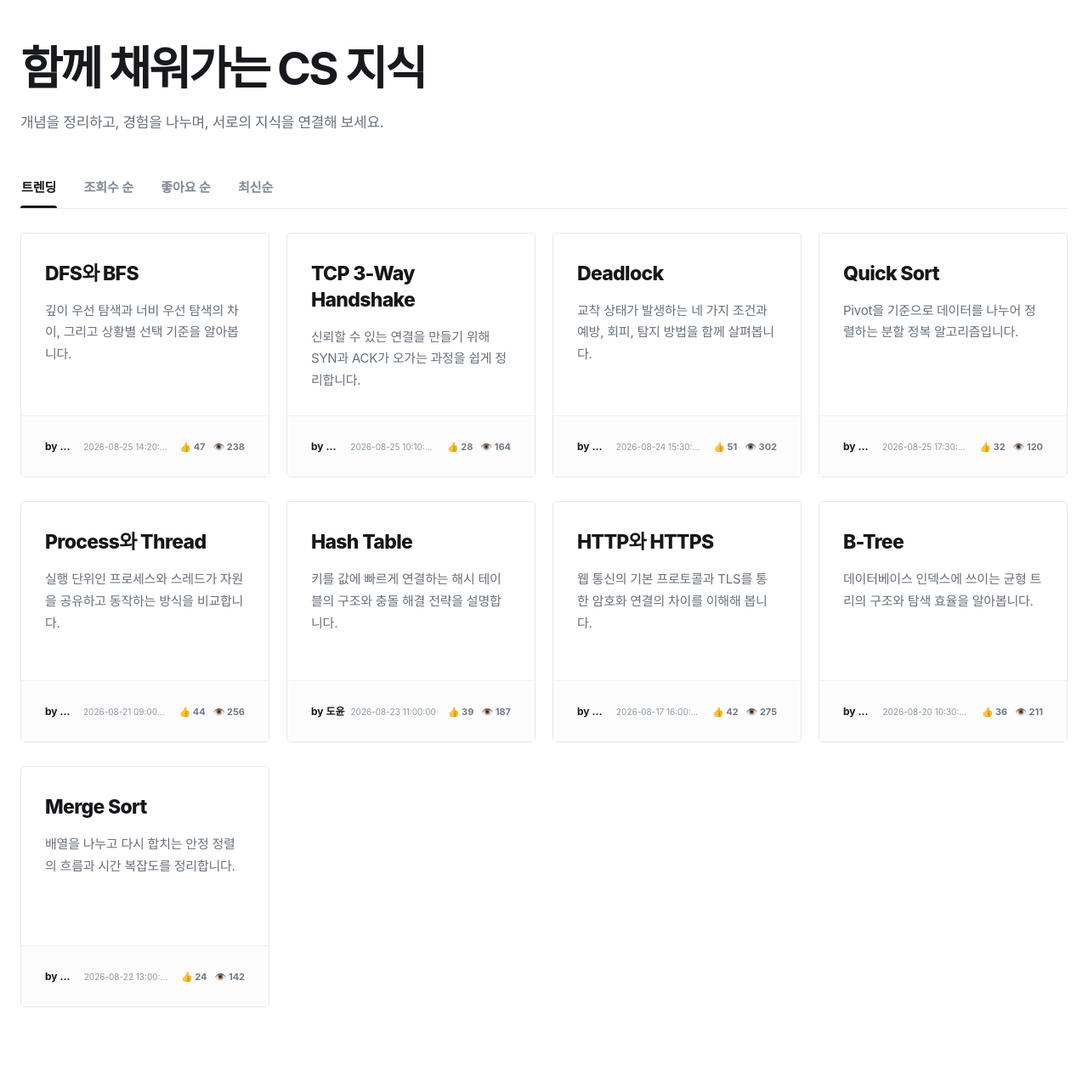
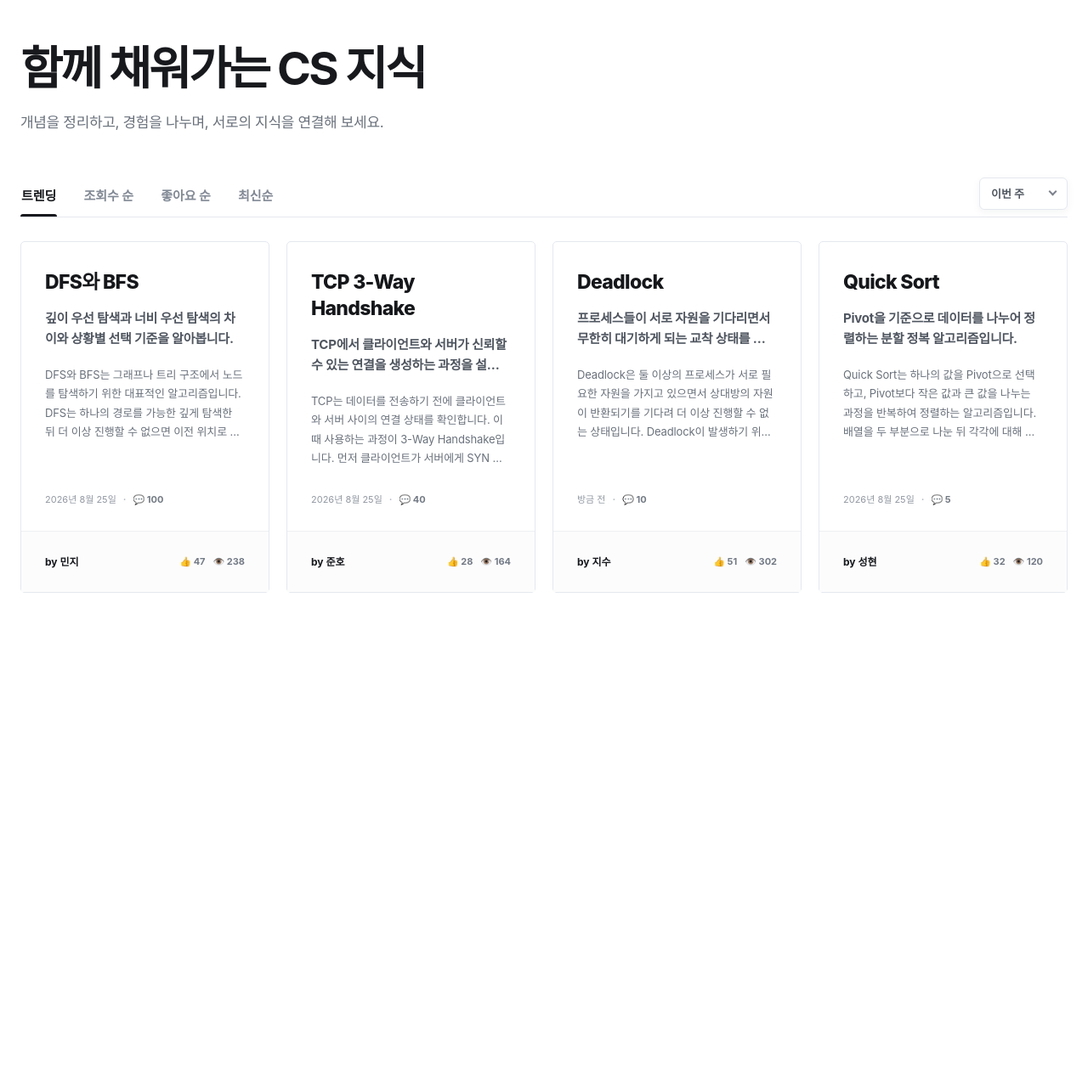
Before and after one commit to sungtaeng488/Krafton-Wiki, a Flask app: page / in a window 1280 px wide. Shown: the part 72-1346 px from the top of the page at 85% size. After the commit the page ends 770 px from the top, so only its background shows below. Run offline with Flask 3, Linux system fonts and the light colour scheme.

Commit message:
feat: improve main page discovery UI

```diff
--- a/app.py
+++ b/app.py
@@ -1,10 +1,10 @@
 from flask import Flask
 
-from routes.main import main_bp
+from routes import register_blueprints
 
 
 app = Flask(__name__)
-app.register_blueprint(main_bp)
+register_blueprints(app)
 
 
 if __name__ == "__main__":
--- a/data/__init__.py
+++ /dev/null
@@ -1 +0,0 @@
-"""Application data sources."""
--- a/routes/main.py
+++ b/routes/main.py
@@ -1,38 +1,70 @@
-from datetime import datetime
+from datetime import datetime, timedelta
 
-from flask import Blueprint, render_template, request
+from flask import Blueprint, render_template, url_for
 
 from data.mock_posts import MOCK_POSTS
 
 
 main_bp = Blueprint("main", __name__)
 
+SORT_KEYS = {
+    "trending": lambda post: post["views_24h"] + post["likes"] * 3,
+    "views": lambda post: post["views"],
+    "likes": lambda post: post["likes"],
+    "latest": lambda post: post["created_at"],
+}
+
+PERIOD_LABELS = {
+    "today": "오늘",
+    "week": "이번 주",
+    "month": "이번 달",
+    "year": "올해",
+}
+
 
 def get_relative_time(created_at):
-    diff = datetime.now() - created_at
-    seconds = diff.total_seconds()
+    now = datetime.now()
 
-    if seconds < 60:
-        return "방금 전"
-    if seconds < 3600:
-        return f"{int(seconds // 60)}분 전"
-    if seconds < 86400:
+    if created_at.date() == now.date():
+        seconds = max((now - created_at).total_seconds(), 0)
+
+        if seconds < 60:
+            return "방금 전"
+        if seconds < 3600:
+            return f"{int(seconds // 60)}분 전"
         return f"{int(seconds // 3600)}시간 전"
-    if diff.days < 7:
-        return f"{diff.days}일 전"
 
-    return created_at.strftime("%Y.%m.%d")
+    return f"{created_at.year}년 {created_at.month}월 {created_at.day}일"
 
 
-def get_sorted_posts(sort_type):
-    sort_keys = {
-        "views": lambda post: post["views"],
-        "likes": lambda post: post["likes"],
-        "latest": lambda post: post["created_at"],
-        "trending": lambda post: post["views_24h"] + post["likes"] * 3,
-    }
-    sort_key = sort_keys.get(sort_type, sort_keys["trending"])
-    sorted_posts = sorted(MOCK_POSTS, key=sort_key, reverse=True)
+def filter_posts(period):
+    today = datetime.now().date()
+
+    if period == "today":
+        return [post for post in MOCK_POSTS if post["created_at"].date() == today]
+
+    if period == "week":
+        week_start = today - timedelta(days=today.weekday())
+        return [post for post in MOCK_POSTS if post["created_at"].date() >= week_start]
+    if period == "month":
+        return [
+            post
+            for post in MOCK_POSTS
+            if post["created_at"].year == today.year
+            and post["created_at"].month == today.month
+        ]
+
+    if period == "year":
+        return [
+            post for post in MOCK_POSTS if post["created_at"].year == today.year
+        ]
+
+    return []
+
+
+def get_sorted_posts(sort_type, period):
+    filtered_posts = filter_posts(period)
+    sorted_posts = sorted(filtered_posts, key=SORT_KEYS[sort_type], reverse=True)
 
     return [
         {**post, "relative_time": get_relative_time(post["created_at"])}
@@ -40,11 +72,48 @@ def get_sorted_posts(sort_type):
     ]
 
 
+def render_index(sort_type, period):
+    sort_urls = {
+        name: (
+            url_for("main.sorted_index", sort_type=name)
+            if period == "week"
+            else url_for("main.filtered_index", sort_type=name, period=period)
+        )
+        for name in SORT_KEYS
+    }
+    period_urls = {
+        name: (
+            url_for("main.sorted_index", sort_type=sort_type)
+            if name == "week"
+            else url_for("main.filtered_index", sort_type=sort_type, period=name)
+        )
+        for name in PERIOD_LABELS
+    }
+
+    return render_template(
+        "main.html",
+        posts=get_sorted_posts(sort_type, period),
+        current_sort=sort_type,
+        current_period=period,
+        period_labels=PERIOD_LABELS,
+        sort_urls=sort_urls,
+        period_urls=period_urls,
+    )
+
+
 @main_bp.route("/")
 def index():
-    sort_type = request.args.get("sort", "trending")
-    return render_template(
-        "main.html",
-        posts=get_sorted_posts(sort_type),
-        current_sort=sort_type,
-    )
+    return render_index("trending", "week")
+
+
+@main_bp.route("/<any(trending,views,likes,latest):sort_type>")
+def sorted_index(sort_type):
+    return render_index(sort_type, "week")
+
+
+@main_bp.route(
+    "/<any(trending,views,likes,latest):sort_type>"
+    "/<any(today,week,month,year):period>"
+)
+def filtered_index(sort_type, period):
+    return render_index(sort_type, period)
--- a/static/css/main.css
+++ b/static/css/main.css
@@ -39,6 +39,12 @@ button {
     top: 0;
     z-index: 20;
     background: #ffffff;
+    will-change: transform;
+    transition: transform 260ms cubic-bezier(0.22, 1, 0.36, 1);
+}
+
+.site-header.is-hidden {
+    transform: translateY(-100%);
 }
 
 .header-inner,
@@ -165,6 +171,10 @@ button {
 }
 
 .sort-row {
+    display: flex;
+    align-items: flex-end;
+    justify-content: space-between;
+    gap: 24px;
     border-bottom: 1px solid var(--line);
 }
 
@@ -172,7 +182,9 @@ button {
     --indicator-x: 0px;
     --indicator-width: 0px;
     position: relative;
+    min-width: 0;
     display: flex;
+    flex: 1;
     gap: 30px;
     overflow-x: auto;
     scrollbar-width: none;
@@ -213,6 +225,7 @@ button {
     color: #818995;
     font-size: 15px;
     font-weight: 700;
+    text-decoration: none;
     cursor: pointer;
     transition: color 160ms ease;
 }
@@ -222,10 +235,103 @@ button {
     color: var(--text);
 }
 
+.period-filter {
+    position: relative;
+    flex: 0 0 auto;
+    margin-bottom: 8px;
+}
+
+.period-filter summary {
+    min-width: 104px;
+    height: 38px;
+    display: flex;
+    align-items: center;
+    justify-content: space-between;
+    gap: 16px;
+    padding: 0 13px;
+    border: 1px solid var(--line);
+    border-radius: 6px;
+    background: var(--surface);
+    color: #4f5660;
+    font-size: 13px;
+    font-weight: 700;
+    list-style: none;
+    cursor: pointer;
+    box-shadow: 0 3px 10px rgba(29, 42, 62, 0.05);
+}
+
+.period-filter summary::-webkit-details-marker {
+    display: none;
+}
+
+.period-arrow {
+    width: 7px;
+    height: 7px;
+    border-right: 2px solid #7b828c;
+    border-bottom: 2px solid #7b828c;
+    transform: translateY(-2px) rotate(45deg);
+    transition: transform 160ms ease;
+}
+
+.period-filter[open] .period-arrow {
+    transform: translateY(2px) rotate(225deg);
+}
+
+.period-menu {
+    position: absolute;
+    top: calc(100% + 8px);
+    right: 0;
+    z-index: 30;
+    width: 150px;
+    overflow: hidden;
+    border: 1px solid var(--line);
+    border-radius: 7px;
+    background: var(--surface);
+    box-shadow: 0 14px 34px rgba(29, 42, 62, 0.14);
+}
+
+.period-option {
+    display: block;
+    padding: 13px 16px;
+    border-bottom: 1px solid #edf0f3;
+    color: #555d67;
+    font-size: 13px;
+    font-weight: 650;
+    text-decoration: none;
+    transition: background-color 140ms ease, color 140ms ease;
+}
+
+.period-option:last-child {
+    border-bottom: 0;
+}
+
+.period-option:hover {
+    background: #f6f7f9;
+    color: var(--text);
+}
+
+.period-option.is-active {
+    background: #f2f5f9;
+    color: var(--text);
+    font-weight: 800;
+}
+
 .content-grid {
     display: grid;
     grid-template-columns: repeat(4, minmax(0, 1fr));
     gap: 28px 20px;
+    transition: opacity 180ms ease, transform 220ms cubic-bezier(0.22, 1, 0.36, 1);
+}
+
+.content-grid.is-updating {
+    opacity: 0.45;
+    transform: translateY(6px);
+    pointer-events: none;
+}
+
+.content-grid.is-entering {
+    opacity: 0;
+    transform: translateY(8px);
 }
 
 .card {
@@ -247,8 +353,10 @@ button {
 
 .card-body {
     flex: 1;
-    min-height: 210px;
+    min-height: 340px;
     padding: 32px 28px 28px;
+    display: flex;
+    flex-direction: column;
 }
 
 .card-title {
@@ -264,12 +372,48 @@ button {
     display: -webkit-box;
     margin: 0;
     overflow: hidden;
-    color: var(--muted);
+    color: #4f5660;
     font-size: 15px;
-    line-height: 1.72;
+    font-weight: 650;
+    line-height: 1.65;
     letter-spacing: -0.015em;
     -webkit-box-orient: vertical;
-    -webkit-line-clamp: 3;
+    -webkit-line-clamp: 2;
+}
+
+.card-content-preview {
+    display: -webkit-box;
+    margin: 18px 0 0;
+    overflow: hidden;
+    color: var(--muted);
+    font-size: 13px;
+    line-height: 1.72;
+    letter-spacing: -0.01em;
+    white-space: normal;
+    -webkit-box-orient: vertical;
+    -webkit-line-clamp: 4;
+}
+
+.card-meta {
+    display: flex;
+    align-items: center;
+    gap: 8px;
+    margin-top: auto;
+    padding-top: 20px;
+    color: #9299a3;
+    font-size: 11px;
+    line-height: 1.45;
+}
+
+.card-meta span {
+    color: #727a85;
+    font-weight: 650;
+}
+
+.card-meta span::before {
+    content: "·";
+    margin-right: 8px;
+    color: #b4bac2;
 }
 
 .card-footer {
@@ -388,7 +532,7 @@ a:focus-visible {
     }
 
     .card-body {
-        min-height: 180px;
+        min-height: 300px;
         padding: 26px 22px 24px;
     }
 
--- a/static/js/main.js
+++ b/static/js/main.js
@@ -1,69 +1,193 @@
 document.addEventListener("DOMContentLoaded", () => {
-    const tabList = document.querySelector(".sort-tabs");
-    const tabs = [...document.querySelectorAll(".sort-tab")];
-    const cardGrid = document.querySelector(".content-grid");
-    const cards = [...document.querySelectorAll(".card")];
+    const header = document.querySelector(".site-header");
 
-    if (!tabList || tabs.length === 0) {
-        return;
+    if (header) {
+        let lastScrollY = Math.max(window.scrollY, 0);
+        let scrollDirection = 0;
+        let traveledDistance = 0;
+        let ticking = false;
+
+        const updateHeader = () => {
+            const currentScrollY = Math.max(window.scrollY, 0);
+            const delta = currentScrollY - lastScrollY;
+            const nextDirection = delta > 0 ? 1 : delta < 0 ? -1 : scrollDirection;
+
+            if (nextDirection !== scrollDirection) {
+                scrollDirection = nextDirection;
+                traveledDistance = 0;
+            }
+
+            traveledDistance += Math.abs(delta);
+
+            if (currentScrollY <= 40) {
+                header.classList.remove("is-hidden");
+            } else if (
+                scrollDirection === 1
+                && currentScrollY >= 120
+                && traveledDistance >= 64
+                && !header.contains(document.activeElement)
+            ) {
+                header.classList.add("is-hidden");
+                traveledDistance = 0;
+            } else if (scrollDirection === -1 && traveledDistance >= 48) {
+                header.classList.remove("is-hidden");
+                traveledDistance = 0;
+            }
+
+            lastScrollY = currentScrollY;
+            ticking = false;
+        };
+
+        window.addEventListener("scroll", () => {
+            if (!ticking) {
+                window.requestAnimationFrame(updateHeader);
+                ticking = true;
+            }
+        }, { passive: true });
     }
 
-    const moveIndicator = (tab) => {
+    let navigationController = null;
+
+    const moveIndicator = (tabList, tab) => {
         tabList.style.setProperty("--indicator-x", `${tab.offsetLeft}px`);
         tabList.style.setProperty("--indicator-width", `${tab.offsetWidth}px`);
     };
 
-    const selectTab = (selectedTab) => {
-        tabs.forEach((tab) => {
-            const isSelected = tab === selectedTab;
-            tab.classList.toggle("is-active", isSelected);
-            tab.setAttribute("aria-pressed", String(isSelected));
-        });
+    const initializeIndicator = () => {
+        const tabList = document.querySelector(".sort-tabs");
+        const activeTab = tabList?.querySelector(".sort-tab.is-active");
 
-        moveIndicator(selectedTab);
-    };
-
-    const sortCards = (sortType) => {
-        if (!cardGrid) {
+        if (!tabList || !activeTab) {
             return;
         }
 
-        const sortedCards = [...cards].sort((a, b) => {
-            if (sortType === "likes") {
-                return Number(b.dataset.likes) - Number(a.dataset.likes);
+        tabList.classList.remove("is-ready");
+        moveIndicator(tabList, activeTab);
+        requestAnimationFrame(() => tabList.classList.add("is-ready"));
+    };
+
+    const showSelectedTab = (selectedTab) => {
+        const tabList = selectedTab.closest(".sort-tabs");
+
+        if (!tabList) {
+            return;
+        }
+
+        tabList.querySelectorAll(".sort-tab").forEach((tab) => {
+            const isSelected = tab === selectedTab;
+            tab.classList.toggle("is-active", isSelected);
+
+            if (isSelected) {
+                tab.setAttribute("aria-current", "page");
+            } else {
+                tab.removeAttribute("aria-current");
+            }
+        });
+
+        moveIndicator(tabList, selectedTab);
+    };
+
+    const replaceMainContent = async (url, shouldPushHistory = true) => {
+        const currentGrid = document.querySelector(".content-grid");
+        const currentSortRow = document.querySelector(".sort-row");
+
+        if (!currentGrid || !currentSortRow) {
+            window.location.assign(url);
+            return;
+        }
+
+        navigationController?.abort();
+        navigationController = new AbortController();
+        const savedScrollY = window.scrollY;
+
+        currentGrid.classList.add("is-updating");
+        currentGrid.setAttribute("aria-busy", "true");
+
+        try {
+            const response = await fetch(url, {
+                headers: { "X-Requested-With": "fetch" },
+                signal: navigationController.signal,
+            });
+
+            if (!response.ok) {
+                throw new Error(`페이지를 불러오지 못했습니다: ${response.status}`);
             }
 
-            if (sortType === "latest") {
-                return new Date(b.dataset.date) - new Date(a.dataset.date);
+            const nextDocument = new DOMParser().parseFromString(
+                await response.text(),
+                "text/html",
+            );
+            const nextGrid = nextDocument.querySelector(".content-grid");
+            const nextSortRow = nextDocument.querySelector(".sort-row");
+
+            if (!nextGrid || !nextSortRow) {
+                throw new Error("교체할 콘텐츠를 찾지 못했습니다.");
             }
 
-            if (sortType === "views") {
-                return Number(b.dataset.views) - Number(a.dataset.views);
+            nextGrid.classList.add("is-entering");
+            currentSortRow.replaceWith(nextSortRow);
+            currentGrid.replaceWith(nextGrid);
+            document.title = nextDocument.title;
+
+            if (shouldPushHistory) {
+                window.history.pushState({}, "", url);
             }
 
-            const scoreA = Number(a.dataset.views24h) + Number(a.dataset.likes) * 3;
-            const scoreB = Number(b.dataset.views24h) + Number(b.dataset.likes) * 3;
-            return scoreB - scoreA;
-        });
+            initializeIndicator();
+            window.scrollTo(0, savedScrollY);
 
-        sortedCards.forEach((card) => cardGrid.append(card));
+            requestAnimationFrame(() => {
+                requestAnimationFrame(() => nextGrid.classList.remove("is-entering"));
+            });
+        } catch (error) {
+            if (error.name === "AbortError") {
+                return;
+            }
+
+            window.location.assign(url);
+        } finally {
+            document.querySelector(".content-grid")?.removeAttribute("aria-busy");
+        }
     };
 
-    tabs.forEach((tab) => {
-        tab.addEventListener("click", () => {
-            selectTab(tab);
-            sortCards(tab.dataset.sort);
-        });
+    document.addEventListener("click", (event) => {
+        const link = event.target.closest(".sort-tab, .period-option");
+
+        if (
+            !link
+            || event.button !== 0
+            || event.metaKey
+            || event.ctrlKey
+            || event.shiftKey
+            || event.altKey
+        ) {
+            return;
+        }
+
+        const nextUrl = new URL(link.href, window.location.href);
+
+        if (nextUrl.origin !== window.location.origin) {
+            return;
+        }
+
+        event.preventDefault();
+        link.closest("details")?.removeAttribute("open");
+
+        if (link.classList.contains("sort-tab")) {
+            showSelectedTab(link);
+        }
+
+        if (nextUrl.href === window.location.href) {
+            return;
+        }
+
+        replaceMainContent(nextUrl.href);
     });
 
-    const activeTab = tabs.find((tab) => tab.classList.contains("is-active")) || tabs[0];
-    moveIndicator(activeTab);
-    requestAnimationFrame(() => tabList.classList.add("is-ready"));
+    window.addEventListener("popstate", () => {
+        replaceMainContent(window.location.href, false);
+    });
 
-    window.addEventListener("resize", () => {
-        const selectedTab = tabs.find((tab) => tab.classList.contains("is-active"));
-        if (selectedTab) {
-            moveIndicator(selectedTab);
-        }
-    });
+    window.addEventListener("resize", initializeIndicator);
+    initializeIndicator();
 });
--- a/templates/main.html
+++ b/templates/main.html
@@ -32,34 +32,67 @@
         <section class="discovery" aria-label="콘텐츠 탐색">
             <div class="sort-row">
                 <nav class="sort-tabs" aria-label="콘텐츠 정렬">
-                    <button class="sort-tab is-active" type="button" data-sort="trending" aria-pressed="true">트렌딩</button>
-                    <button class="sort-tab" type="button" data-sort="views" aria-pressed="false">조회수 순</button>
-                    <button class="sort-tab" type="button" data-sort="likes" aria-pressed="false">좋아요 순</button>
-                    <button class="sort-tab" type="button" data-sort="latest" aria-pressed="false">최신순</button>
+                    <a
+                        class="sort-tab{% if current_sort == 'trending' %} is-active{% endif %}"
+                        href="{{ sort_urls['trending'] }}"
+                        {% if current_sort == 'trending' %}aria-current="page"{% endif %}
+                    >트렌딩</a>
+                    <a
+                        class="sort-tab{% if current_sort == 'views' %} is-active{% endif %}"
+                        href="{{ sort_urls['views'] }}"
+                        {% if current_sort == 'views' %}aria-current="page"{% endif %}
+                    >조회수 순</a>
+                    <a
+                        class="sort-tab{% if current_sort == 'likes' %} is-active{% endif %}"
+                        href="{{ sort_urls['likes'] }}"
+                        {% if current_sort == 'likes' %}aria-current="page"{% endif %}
+                    >좋아요 순</a>
+                    <a
+                        class="sort-tab{% if current_sort == 'latest' %} is-active{% endif %}"
+                        href="{{ sort_urls['latest'] }}"
+                        {% if current_sort == 'latest' %}aria-current="page"{% endif %}
+                    >최신순</a>
                 </nav>
+                <details class="period-filter">
+                    <summary>
+                        <span>{{ period_labels[current_period] }}</span>
+                        <span class="period-arrow" aria-hidden="true"></span>
+                    </summary>
+                    <nav class="period-menu" aria-label="콘텐츠 기간">
+                        {% for period, label in period_labels.items() %}
+                        <a
+                            class="period-option{% if current_period == period %} is-active{% endif %}"
+                            href="{{ period_urls[period] }}"
+                            {% if current_period == period %}aria-current="page"{% endif %}
+                        >{{ label }}</a>
+                        {% endfor %}
+                    </nav>
+                </details>
             </div>
 
 
         </section>
 
-        <section class="content-grid" aria-label="CS 지식 콘텐츠 목록">
+        <section
+            id="content-grid"
+            class="content-grid"
+            aria-label="CS 지식 콘텐츠 목록"
+            aria-live="polite"
+        >
             {% for post in posts %}
-            <div
-                class="card"
-                data-id="{{ post.id }}"
-                data-likes="{{ post.likes }}"
-                data-views="{{ post.views }}"
-                data-views-24h="{{ post.views_24h }}"
-                data-date="{{ post.created_at.isoformat() }}"
-            >
+            <div class="card">
                 <div class="card-body">
                     <h2 class="card-title">{{ post.title }}</h2>
                     <p class="card-summary">{{ post.summary }}</p>
+                    <p class="card-content-preview">{{ post.content | trim }}</p>
+                    <div class="card-meta">
+                        <time datetime="{{ post.created_at.isoformat() }}">{{ post.relative_time }}</time>
+                        <span>💬 {{ post.comments }}</span>
+                    </div>
                 </div>
                 <div class="card-footer">
                     <div class="author-info">
                         <strong>by {{ post.author }}</strong>
-                        <small>{{ post.created_at }}</small>
                     </div>
                     <div class="card-stats">
                         <span>👍 {{ post.likes }}</span>
```
Also changed, not shown: data/mock_posts.py (+142 -9 lines), routes/__init__.py (+9 -1 lines).
